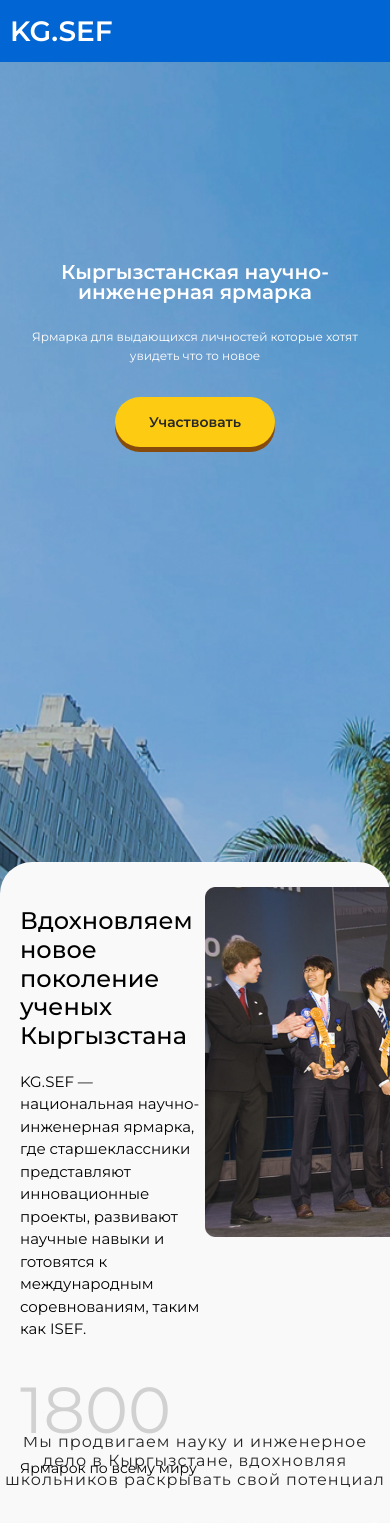
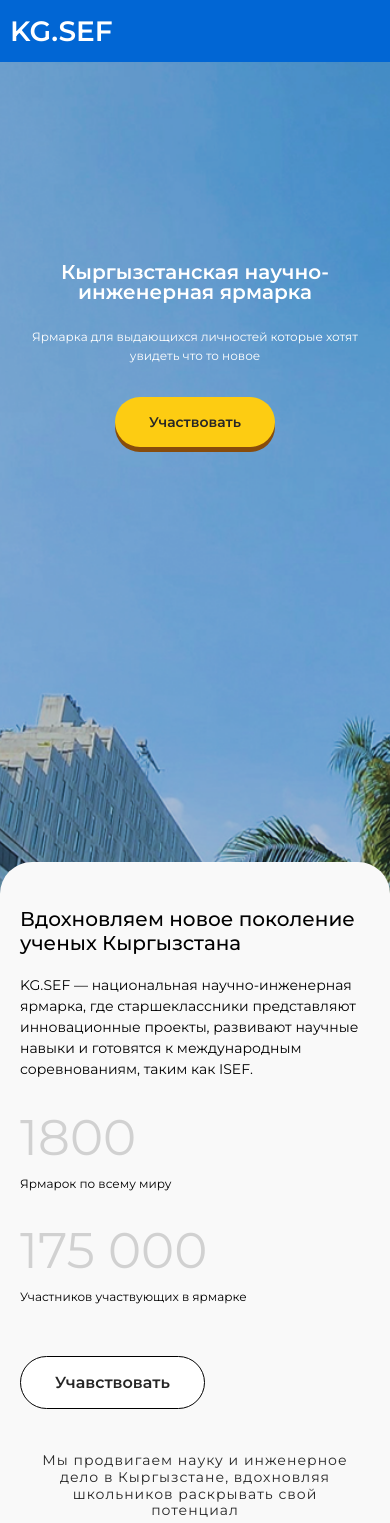
Before and after one commit to Scr00b1e/kg.sef, a React (Vite) app: page / in a window 390 px wide. Shown: the top 1523 px of the page. Built offline with nearby package versions, Linux system fonts and the light colour scheme.

Commit message:
blockOne responsive styles ready

```diff
--- a/src/styles/blockOne.scss
+++ b/src/styles/blockOne.scss
@@ -50,6 +50,10 @@ $large: 1366px;
         @media (max-width: $medium) {
             max-width: 450px;
         }
+
+        @media (max-width: 800px) {
+            max-width: 610px;
+        }
     }
 
     &_title {
@@ -65,6 +69,10 @@ $large: 1366px;
         @media (max-width: $medium) {
             font-size: 24px;
         }
+
+        @media (max-width: 524px) {
+            font-size: 20px;
+        }
     }
 
     &_text {
@@ -75,6 +83,10 @@ $large: 1366px;
         @media (max-width: 1245px) {
             font-size: 15px;
         }
+
+        @media (max-width: 524px) {
+            font-size: 14px;
+        }
     }
 
     &_numbers {
@@ -82,6 +94,14 @@ $large: 1366px;
         justify-content: space-between;
 
         @media (max-width: $medium) {
+            display: block;
+        }
+
+        @media (max-width: 800px) {
+            display: flex;
+        }
+
+        @media (max-width: 424px) {
             display: block;
         }
     }
@@ -101,10 +121,14 @@ $large: 1366px;
             @media (max-width: $medium) {
                 font-size: 65px;
             }
+
+            @media (max-width: 524px) {
+                font-size: 50px;
+            }
         }
 
         p {
-            font-size: 14px;
+            font-size: 12px;
         }
     }
 
@@ -142,6 +166,10 @@ $large: 1366px;
                 width: 350px;
                 height: 350px;
             }
+
+            @media (max-width: 800px) {
+                display: none;
+            }
         }
     }
 
@@ -162,6 +190,16 @@ $large: 1366px;
             letter-spacing: 1px;
             color: #262626;
             text-align: center;
+
+            @media (max-width: 524px) {
+                font-size: 14px;
+                width: 330px;
+            }
+        }
+
+        @media (max-width: 524px) {
+            padding: 70px 0 0;
+
         }
     }
 
```
